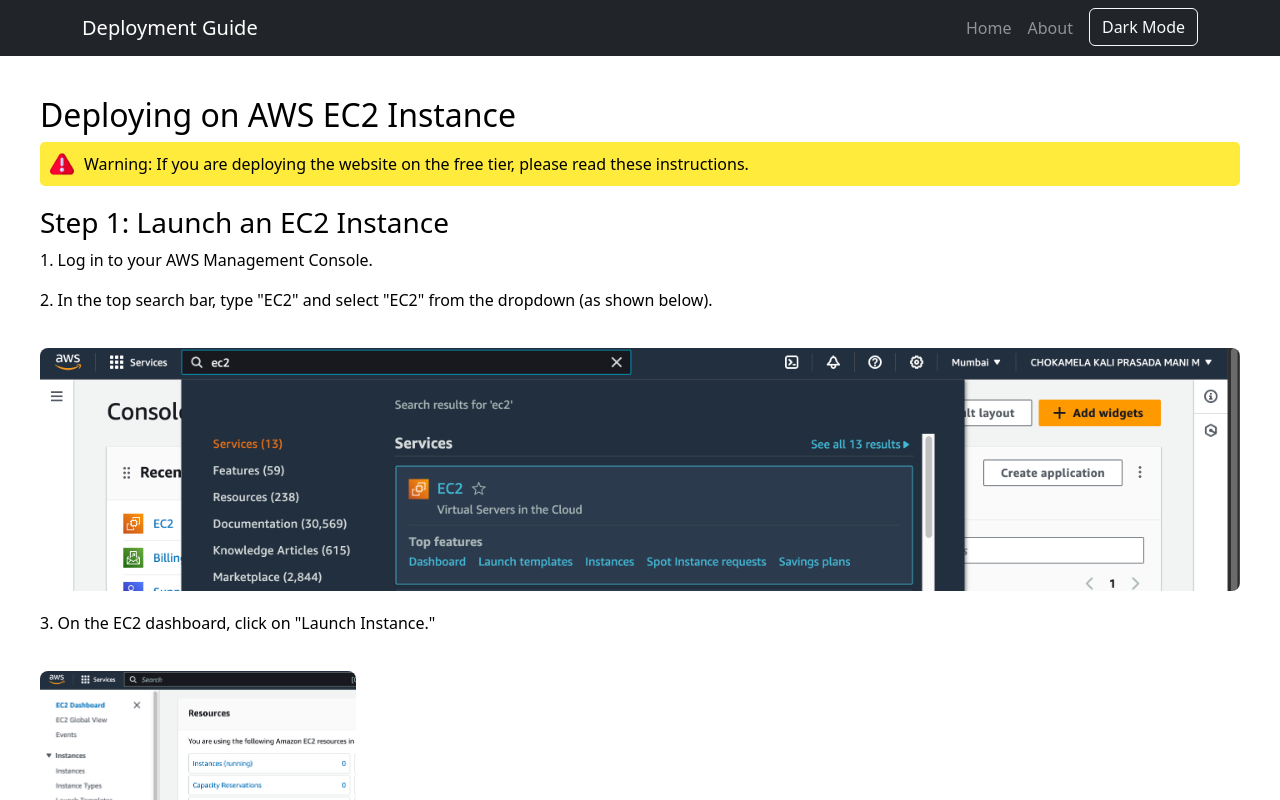
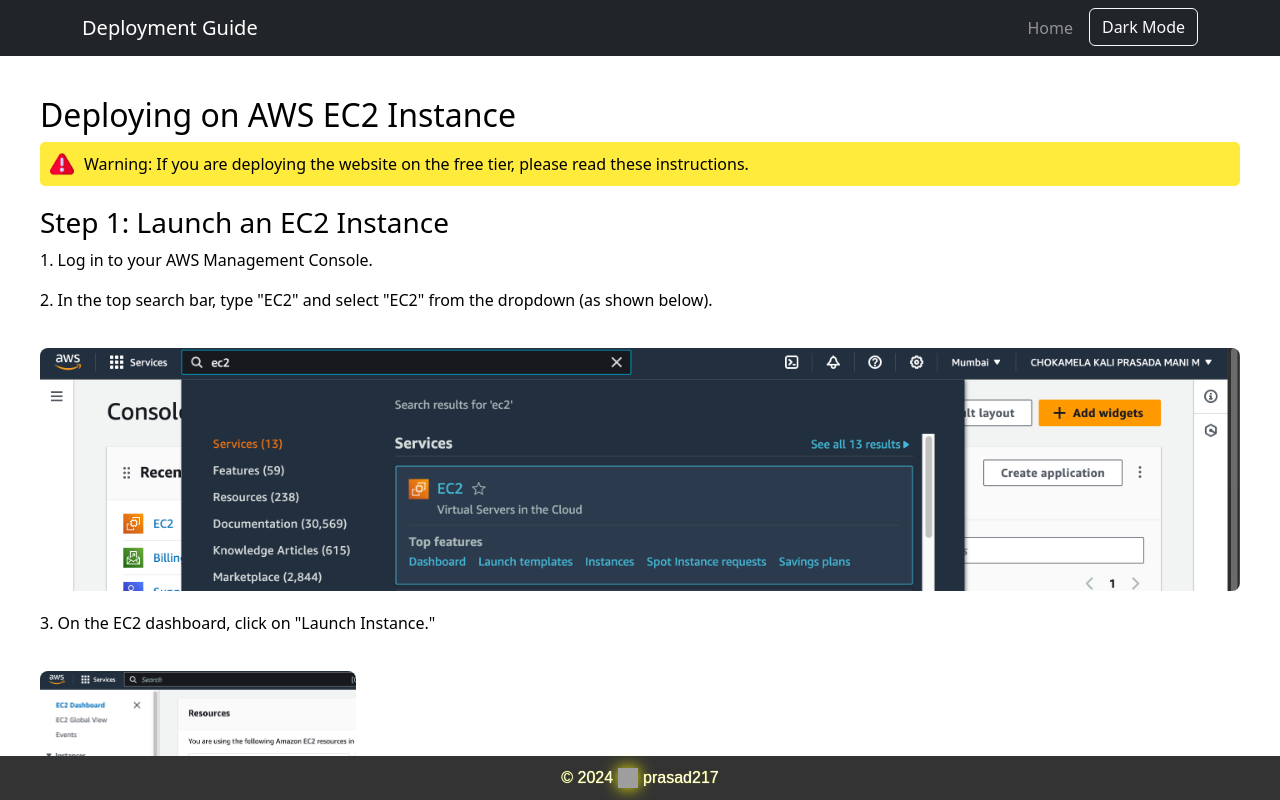
Before and after one commit to prasad217/Deployment-Guide, a React (Create React App) app: page /aws-deployment in a window 1280 px wide. Shown: the top 800 px of the page. Built offline with nearby package versions, Linux system fonts and the light colour scheme; grey boxes are pictures that could not be loaded.

Commit message:
footer updated

```diff
--- a/src/App.js
+++ b/src/App.js
@@ -7,6 +7,7 @@
 import VercelGuide from './components/VercelGuide';
 import NetlifyGuide from './components/NetlifyGuide';
 import AWSGuide from './components/AWSGuide';
+import Footer from './components/Footer';
 import './App.css';
 
 const App = () => {
@@ -37,6 +38,7 @@
             <Route path="/aws-deployment" element={<AWSGuide />} />
           </Routes>
         </div>
+        <Footer />
       </Router>
     </div>
   );
--- /dev/null
+++ b/src/components/Footer.css
@@ -0,0 +1,43 @@
+.footer {
+    position: fixed;
+    bottom: 0;
+    width: 100%;
+    background-color: #333;
+    color: white;
+    text-align: center;
+    padding: 10px 0;
+    font-family: Arial, sans-serif;
+    z-index: 1000;
+  }
+
+  .footer-content {
+    display: inline-flex;
+    align-items: center;
+    justify-content: center;
+  }
+
+  .copyright-symbol {
+    margin-right: 5px;
+    font-size: 16px;
+    color: white;
+    text-shadow: 0 0 1px yellow;
+  }
+
+  .footer-link {
+    color: white;
+    text-decoration: none;
+    display: inline-flex;
+    align-items: center;
+    text-shadow: 0 0 1px yellow;
+  }
+
+  .footer-link:hover {
+    color: #f0f0f0;
+  }
+
+  .github-logo {
+    width: 20px;
+    height: 20px;
+    margin-right: 5px;
+    filter: drop-shadow(0 0 8px yellow); /* Yellow glow effect for the logo */
+  }
--- a/src/components/Footer.js
+++ b/src/components/Footer.js
@@ -0,0 +1,29 @@
+import React from 'react';
+import './Footer.css';
+
+const Footer = () => {
+  const currentYear = new Date().getFullYear();
+
+  return (
+    <footer className="footer">
+      <div className="footer-content">
+        <span className="copyright-symbol">&copy; {currentYear}</span>
+        <a
+          href="https://github.com/prasad217"
+          target="_blank"
+          rel="noopener noreferrer"
+          className="footer-link"
+        >
+          <img
+            src="https://cdn-icons-png.flaticon.com/128/2111/2111425.png"
+            alt="GitHub Logo"
+            className="github-logo"
+          />
+          prasad217
+        </a>
+      </div>
+    </footer>
+  );
+};
+
+export default Footer;
--- a/src/components/Navbar.js
+++ b/src/components/Navbar.js
@@ -16,9 +16,6 @@
             <Link className="nav-link" to="/">Home</Link>
           </li>
           <li className="nav-item">
-            <Link className="nav-link" to="/about">About</Link>
-          </li>
-          <li className="nav-item">
             <button onClick={toggleTheme} className="btn btn-outline-light ml-2">
               {theme === 'light' ? 'Dark' : 'Light'} Mode
             </button>
```
Also changed, not shown: src/components/images/gith.png (added), src/components/images/github.png (added).
